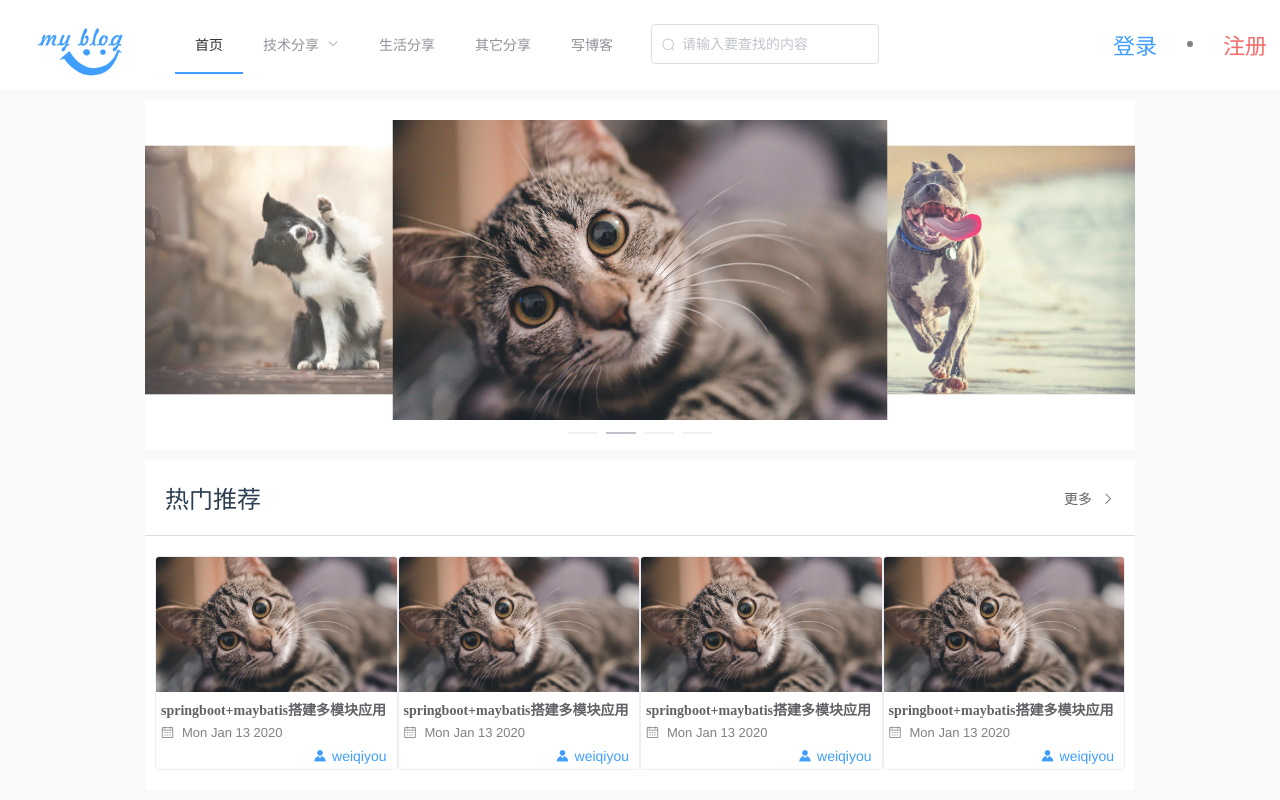
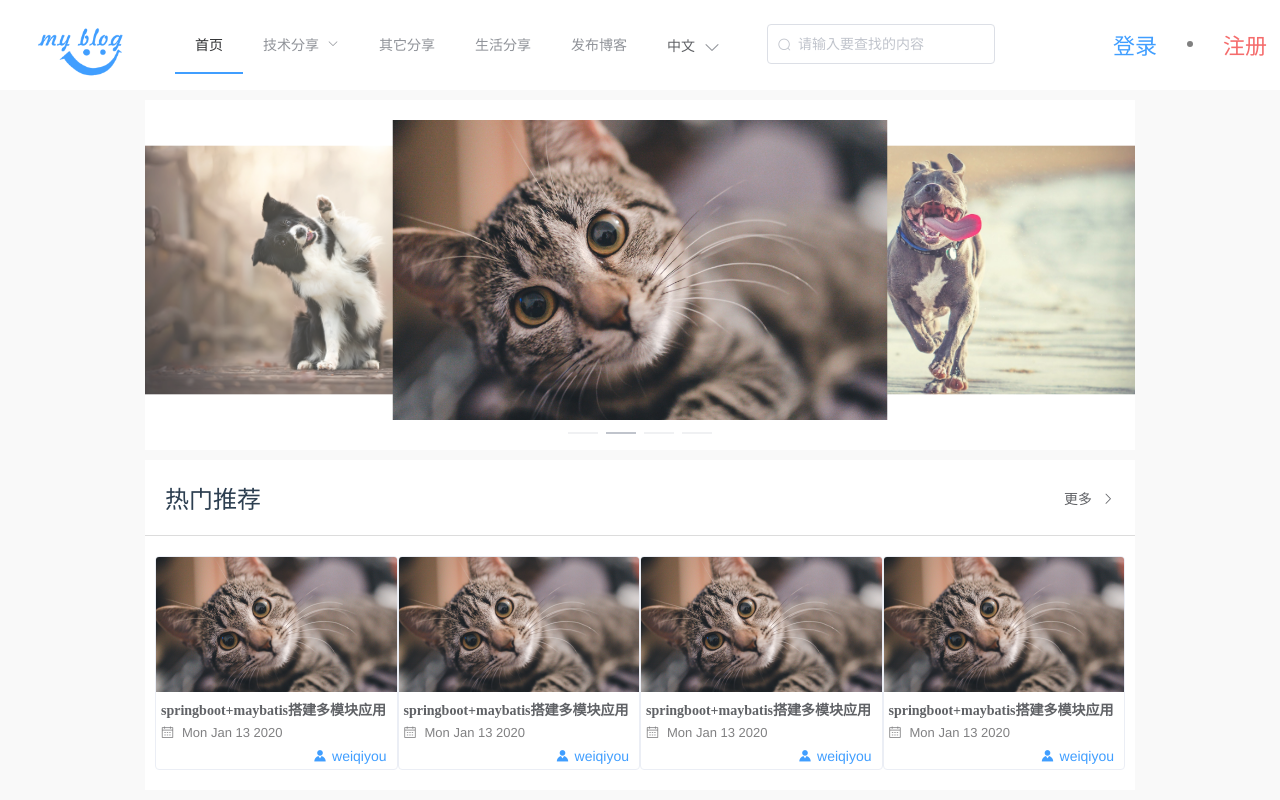
Before and after one commit to WaderWei/front-myblog, a Vue app: page /main in a window 1280 px wide. Shown: the top 800 px of the page. Built offline with nearby package versions, Linux system fonts and the light colour scheme; what mavon-editor would draw is missing.

Commit message:
国际化

```diff
--- a/src/components/LangSelect/index.vue
+++ b/src/components/LangSelect/index.vue
@@ -1,7 +1,7 @@
 <template>
   <el-dropdown trigger="click" class="international" @command="handleSetLanguage">
   <span class="el-dropdown-link">
-    {{$store.state.language === 'zh' ? '中文' : 'English'}}<i class="el-icon-arrow-down el-icon--right"></i>
+    {{language === 'zh' ? '中文' : 'English'}}<i class="el-icon-arrow-down el-icon--right"></i>
   </span>
     <el-dropdown-menu slot="dropdown">
       <el-dropdown-item :disabled="language==='zh'" command="zh">中文</el-dropdown-item>
@@ -11,10 +11,11 @@
 </template>
 
 <script>
+import Cookies from 'js-cookie'
 export default {
   data () {
     return {
-      language: this.$store.state.language
+      language: Cookies.get('language') || 'zh'
     }
   },
   methods: {
--- a/src/components/nav/myElMenu.vue
+++ b/src/components/nav/myElMenu.vue
@@ -4,41 +4,45 @@
              @select="handleSelect">
       <el-menu-item index="main">
         <i class="el-icon-s-home" v-if="classPhone"></i>
-        <span>首<span style="visibility: hidden" v-if="classPhone">占位</span>页</span>
+        <span>{{$t('nav.index1')}}<span style="visibility: hidden" v-if="classPhone">占位</span>{{$t('nav.index2')}}</span>
       </el-menu-item>
       <el-submenu index="technology">
         <template slot="title">
           <i class="el-icon-s-promotion" v-if="classPhone"></i>
-          <span slot="title">技术分享</span>
+          <span slot="title">{{$t('nav.tech.index')}}</span>
         </template>
         <el-submenu index="tech-front">
-          <template slot="title">前端</template>
-          <el-menu-item index="tech-front-basic" style="margin-left: 20px">基础</el-menu-item>
-          <el-menu-item index="tech-front-frame" style="margin-left: 20px">框架</el-menu-item>
-          <el-menu-item index="tech-front-other" style="margin-left: 20px">其它</el-menu-item>
+          <template slot="title">{{$t('nav.tech.front')}}</template>
+          <el-menu-item index="tech-front-basic" style="margin-left: 20px">{{$t('nav.tech.basic')}}</el-menu-item>
+          <el-menu-item index="tech-front-frame" style="margin-left: 20px">{{$t('nav.tech.framework')}}</el-menu-item>
+          <el-menu-item index="tech-front-other" style="margin-left: 20px">{{$t('nav.tech.other')}}</el-menu-item>
         </el-submenu>
         <el-submenu index="tech-back">
-          <template slot="title">后端</template>
-          <el-menu-item index="tech-back-basic" style="margin-left: 20px">基础</el-menu-item>
-          <el-menu-item index="tech-back-frame" style="margin-left: 20px">框架</el-menu-item>
-          <el-menu-item index="tech-back-other" style="margin-left: 20px">其它</el-menu-item>
+          <template slot="title">{{$t('nav.tech.back')}}</template>
+          <el-menu-item index="tech-back-basic" style="margin-left: 20px">{{$t('nav.tech.basic')}}</el-menu-item>
+          <el-menu-item index="tech-back-frame" style="margin-left: 20px">{{$t('nav.tech.framework')}}</el-menu-item>
+          <el-menu-item index="tech-back-other" style="margin-left: 20px">{{$t('nav.tech.other')}}</el-menu-item>
         </el-submenu>
         <el-submenu index="tech-other">
-          <template slot="title">其它</template>
-          <el-menu-item index="tech-other-other" style="margin-left: 20px">其它</el-menu-item>
+          <template slot="title">{{$t('nav.tech.other')}}</template>
+          <el-menu-item index="tech-other-other" style="margin-left: 20px">{{$t('nav.tech.other')}}</el-menu-item>
         </el-submenu>
       </el-submenu>
       <el-menu-item index="life">
         <i class="el-icon-s-operation" v-if="classPhone"></i>
-        <span slot="title">生活分享</span>
+        <span slot="title">{{$t('nav.other')}}</span>
       </el-menu-item>
       <el-menu-item index="others">
         <i class="el-icon-mic" v-if="classPhone"></i>
-        <span slot="title">其它分享</span>
+        <span slot="title">{{$t('nav.life')}}</span>
       </el-menu-item>
       <el-menu-item index="write-blog">
         <i class="el-icon-edit" v-if="classPhone"></i>
-        <span slot="title">写博客</span>
+        <span slot="title">{{$t('nav.white')}}</span>
+      </el-menu-item>
+      <el-menu-item index="lang">
+        <i class="el-icon-refresh" v-if="classPhone"></i>
+      <lang-select class="chose-lang"></lang-select>
       </el-menu-item>
     </el-menu>
     <div class="line" v-if="classPhone"></div>
@@ -46,8 +50,12 @@
 </template>
 
 <script>
+import LangSelect from '@/components/LangSelect'
 export default {
   name: 'myElMenu',
+  components: {
+    LangSelect
+  },
   props: {
     modePhoneMenu: {
       type: String,
@@ -70,11 +78,14 @@ export default {
   methods: {
     handleSelect (key, keyPath) {
       // 如果是手机样式则选择后关闭
-      if (this.classPhone) {
+      if (this.classPhone && key !== 'lang') {
         this.$store.commit('changePhoneDrawer', false)
       }
       // 点击当前页面无效
       if (key === this.currentIndex) {
+        return
+      }
+      if (key === 'lang') {
         return
       }
       if (key === 'main') {
--- a/src/components/nav/myNavMenu.vue
+++ b/src/components/nav/myNavMenu.vue
@@ -18,7 +18,7 @@
             <el-input
               @blur="searchBlur"
               @focus="searchFocus"
-              placeholder="请输入要查找的内容"
+              :placeholder="$t('nav.searchPl')"
               v-model="searchKey">
               <i slot="prefix" class="el-input__icon el-icon-search" :class="{ searchFocus:isFocus }"></i>
             </el-input>
@@ -32,10 +32,10 @@
           <my-avatar/>
         </div>
         <div class="unLogin" v-else>
-          <el-link class="login" :underline="false" type="primary" @click="clickLoginBtn">登录</el-link>
+          <el-link class="login" :underline="false" type="primary" @click="clickLoginBtn">{{$t('login.login')}}</el-link>
           <div class="interval" v-if="!$store.state.isPhone"></div>
           <div class="phoneInterval" v-else></div>
-          <el-link class="register" style="margin-right: 3px" :underline="false" type="danger" @click="clickRegisterBtn">注册</el-link>
+          <el-link class="register" style="margin-right: 3px" :underline="false" type="danger" @click="clickRegisterBtn">{{$t('register.register')}}</el-link>
         </div>
       </div>
     </div>
--- a/src/lang/en.js
+++ b/src/lang/en.js
@@ -19,5 +19,21 @@ export default {
     hasAccountTip: 'Existing Account?',
     getCaptcha: 'get Captcha',
     login: 'login'
+  },
+  nav: {
+    index1: 'Ho',
+    index2: 'me',
+    tech: {
+      index: 'tech share',
+      front: 'front',
+      back: 'back',
+      other: 'other',
+      basic: 'basic',
+      framework: 'frame'
+    },
+    life: 'life share',
+    other: 'other share',
+    white: 'write blog',
+    searchPl: 'Enter search the content'
   }
 }
--- a/src/lang/zh.js
+++ b/src/lang/zh.js
@@ -19,5 +19,21 @@ export default {
     hasAccountTip: '已有账号?',
     getCaptcha: '获取验证呀',
     login: '登录'
+  },
+  nav: {
+    index1: '首',
+    index2: '页',
+    tech: {
+      index: '技术分享',
+      front: '前端',
+      back: '后端',
+      other: '其它',
+      basic: '基础',
+      framework: '框架'
+    },
+    life: '生活分享',
+    other: '其它分享',
+    white: '发布博客',
+    searchPl: '请输入要查找的内容'
   }
 }
```
Also changed, not shown: src/tools/auth.js (added, +15 -0 lines).
